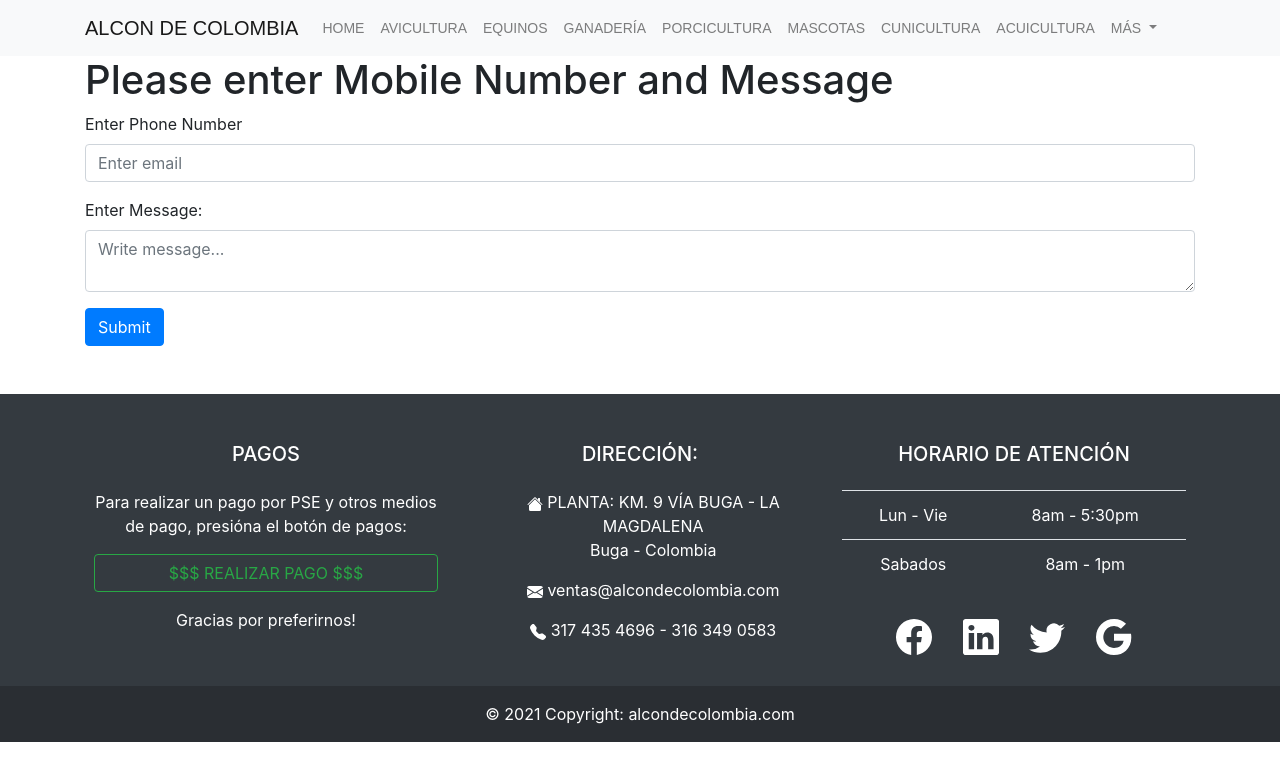
After one commit to juanoviedo/alcon-live, a Django app: template main/templates/main/enviarwsap.html in a window 1280 px wide. The commit adds this page. Shown: the top 781 px of the page. Run offline with Django 3.2, Linux system fonts and the light colour scheme; the template is opened without the code that fills it, so the values that code supplies are empty; parts of the project's set-up code (start-up, migrations or seed data) failed here and were passed over.

```diff
--- a/main/templates/main/base.html
+++ b/main/templates/main/base.html
@@ -12,7 +12,17 @@
 
     {% block styles %}
 
+
     {% endblock %}
+
+    <style>
+        nav {
+            margin: 0;
+            font-family: sans-serif;
+            font-size: 14px;
+            /* text-transform: uppercase; */
+        }
+    </style>
 
     <title>
         {% block title %}
@@ -24,39 +34,39 @@
 
     <nav class="navbar navbar-expand-lg navbar-light bg-light">
         <div class="container">
-            <a class="navbar-brand" href="#">Alcon de Colombia</a>
+            <a class="navbar-brand" href="#">ALCON DE COLOMBIA</a>
             <button class="navbar-toggler" type="button" data-toggle="collapse" data-target="#navbarNavDropdown" aria-controls="navbarNavDropdown" aria-expanded="false" aria-label="Toggle navigation">
             <span class="navbar-toggler-icon"></span>
             </button>
             <div class="collapse navbar-collapse" id="navbarNavDropdown">
             <ul class="navbar-nav">
                 <li class="nav-item {% active_link 'home' 'active' %}">
-                <a class="nav-link" href="/home">Home <!-- <span class="sr-only">(current)</span> --></a>
+                <a class="nav-link" href="/home">HOME <!-- <span class="sr-only">(current)</span> --></a>
                 </li>
                 <li class="nav-item {% active_link 'avicultura' 'active' %}">
-                <a class="nav-link" href="/avicultura">Avicultura</a>
+                <a class="nav-link" href="/avicultura">AVICULTURA</a>
                 </li>
                 <li class="nav-item {% active_link 'equinos' 'active' %}">
-                <a class="nav-link" href="/equinos">Equínos</a>
+                <a class="nav-link" href="/equinos">EQUINOS</a>
                 </li>
                 <li class="nav-item {% active_link 'ganaderia' 'active' %}">
-                <a class="nav-link" href="/ganaderia">Ganadería</a>
+                <a class="nav-link" href="/ganaderia">GANADERÍA</a>
                 </li>
                 <li class="nav-item {% active_link 'porcicultura' 'active' %}">
-                <a class="nav-link" href="/porcicultura">Porcicultura</a>
+                <a class="nav-link" href="/porcicultura">PORCICULTURA</a>
                 </li>
                 <li class="nav-item {% active_link 'mascotas' 'active' %}">
-                <a class="nav-link" href="/mascotas">Mascotas</a>
+                <a class="nav-link" href="/mascotas">MASCOTAS</a>
                 </li>
                 <li class="nav-item {% active_link 'cunicultura' 'active' %}">
-                <a class="nav-link" href="/cunicultura">Cunicultura</a>
+                <a class="nav-link" href="/cunicultura">CUNICULTURA</a>
                 </li>
                 <li class="nav-item {% active_link 'acuicultura' 'active' %}">
-                <a class="nav-link" href="/acuicultura">Acuicultura</a>
+                <a class="nav-link" href="/acuicultura">ACUICULTURA</a>
                 </li>
                 <li class="nav-item dropdown">
                 <a class="nav-link dropdown-toggle" href="/vidinst" id="navbarDropdownMenuLink" role="button" data-toggle="dropdown" aria-haspopup="true" aria-expanded="false">
-                    Más
+                    MÁS
                 </a>
                 <div class="dropdown-menu" aria-labelledby="navbarDropdownMenuLink">
                     <a class="dropdown-item" href="/vidinst">Videos Institucionales</a>
--- /dev/null
+++ b/main/templates/main/enviarwsap.html
@@ -0,0 +1,27 @@
+
+{% extends "main/base.html" %}
+
+
+{% block title %}
+    Alcon de Colombia
+{% endblock %}
+
+{% block content %}
+<div class="container">
+    <h1>Please enter Mobile Number and Message</h1>
+
+    <form action="SendData" method="POST">
+        {% csrf_token %}
+        <div class="form-group">
+          <label for="exampleInputEmail1">Enter Phone Number</label>
+          <input type="Phone" class="form-control" id="Phone" name="Phone" aria-describedby="Phone" placeholder="Enter email">
+        </div>
+        <div class="form-group">
+          <label for="exampleInputPassword1">Enter Message:</label>
+          <textarea type="text" class="form-control" required placeholder="Write message..." name="Message" id="Message"></textarea>
+        </div>
+
+        <button type="submit" value="send" class="btn btn-primary">Submit</button>
+      </form>
+</div>
+{% endblock %}
--- a/main/templates/main/home.html
+++ b/main/templates/main/home.html
@@ -23,7 +23,7 @@
         margin: 0;
         font-family: sans-serif;
         font-size: 14px;
-        text-transform: uppercase;
+        /* text-transform: uppercase; */
         color: #777;
     }
 
--- a/main/urls.py
+++ b/main/urls.py
@@ -2,7 +2,11 @@ from django.urls import path
 from . import views
 
 urlpatterns = [
+
+    path("enviarwsap/", views.enviarwsap, name="enviarwsap"),
+
     path("client/<int:id>/", views.client, name="client"),
+    path("client/<int:id>/data/", views.data, name="data"),
     path("client/create/", views.create, name="create"),
 
 
--- /dev/null
+++ b/pywhatkit_dbs.txt
@@ -0,0 +1,6 @@
+--------------------
+Date: 2:11:2021
+Time: 22:55
+Phone number: +573168314501
+Message: welcome to pywhatkit library
+--------------------
```
Also changed, not shown: main/templates/main/client.html (+7 -25 lines), main/templates/main/create.html (+4 -6 lines), main/templates/main/data.html (added, +35 -0 lines), main/views.py (+109 -3 lines).
